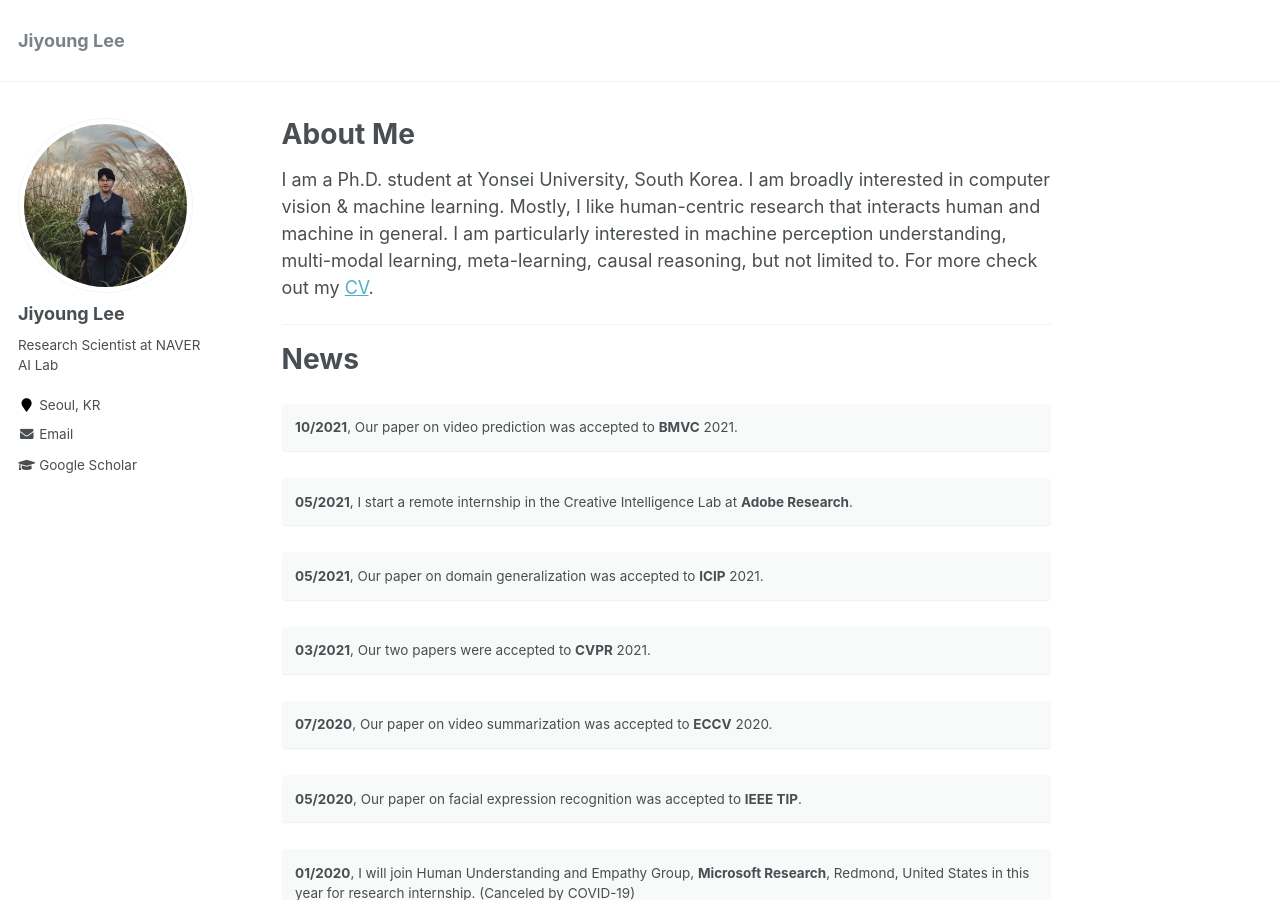
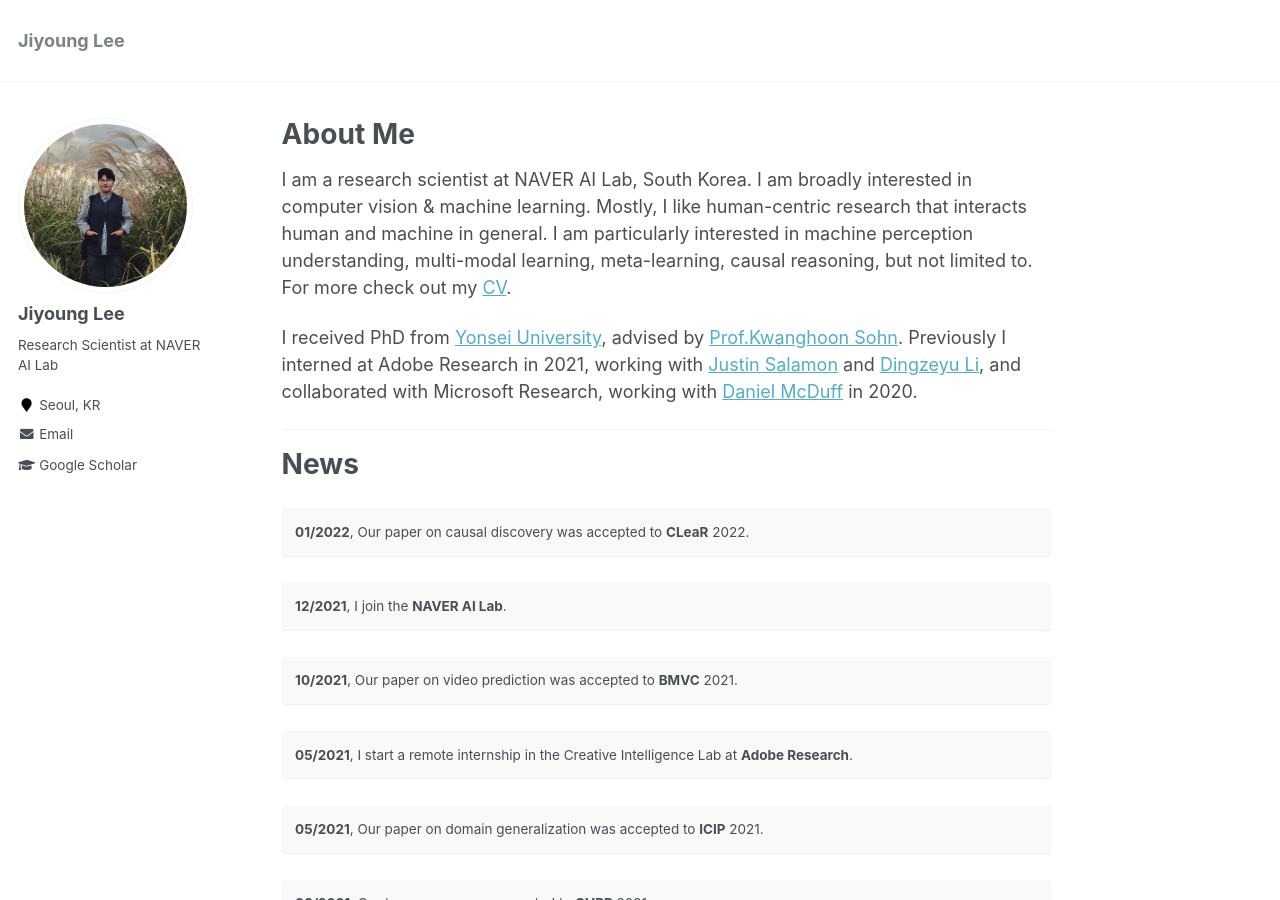
Before and after one commit to lee-jiyoung/lee-jiyoung.github.io, a Jekyll site: the page built from _pages/about.md, in a window 1280 px wide and 900 px high. Built offline with Jekyll 4.4.1, drawn with Linux system fonts in a browser that asks for light colours.

Commit message:
Update about.md

```diff
--- a/_pages/about.md
+++ b/_pages/about.md
@@ -11,16 +11,23 @@ redirect_from:
 
 About Me
 =====
-I am a Ph.D. student at Yonsei University, South Korea.
+I am a research scientist at NAVER AI Lab, South Korea.
 I am broadly interested in computer vision & machine learning.
 Mostly, I like human-centric research that interacts human and machine in general.
 I am particularly interested in machine perception understanding, multi-modal learning, meta-learning, causal reasoning, but not limited to.
 For more check out my <a href="files/JiyoungLee_CV.pdf">CV</a>.
 
+I received PhD from <a href="https://ee.yonsei.ac.kr/ee_en">Yonsei University</a>, advised by <a href="https://diml.yonsei.ac.kr/professor/">Prof.Kwanghoon Sohn</a>.
+Previously I interned at Adobe Research in 2021, working with <a href="https://www.justinsalamon.com/">Justin Salamon</a> and <a href="https://dingzeyu.li/">Dingzeyu Li</a>, and collaborated with Microsoft Research, working with <a href="http://alumni.media.mit.edu/~djmcduff/">Daniel McDuff</a> in 2020.
+
 -----------
 
 News
 ======
+**01/2022**, Our paper on causal discovery was accepted to **CLeaR** 2022.
+{: .notice}
+**12/2021**, I join the **NAVER AI Lab**.
+{: .notice}
 **10/2021**, Our paper on video prediction was accepted to **BMVC** 2021.
 {: .notice}
 **05/2021**, I start a remote internship in the Creative Intelligence Lab at **Adobe Research**.
```
